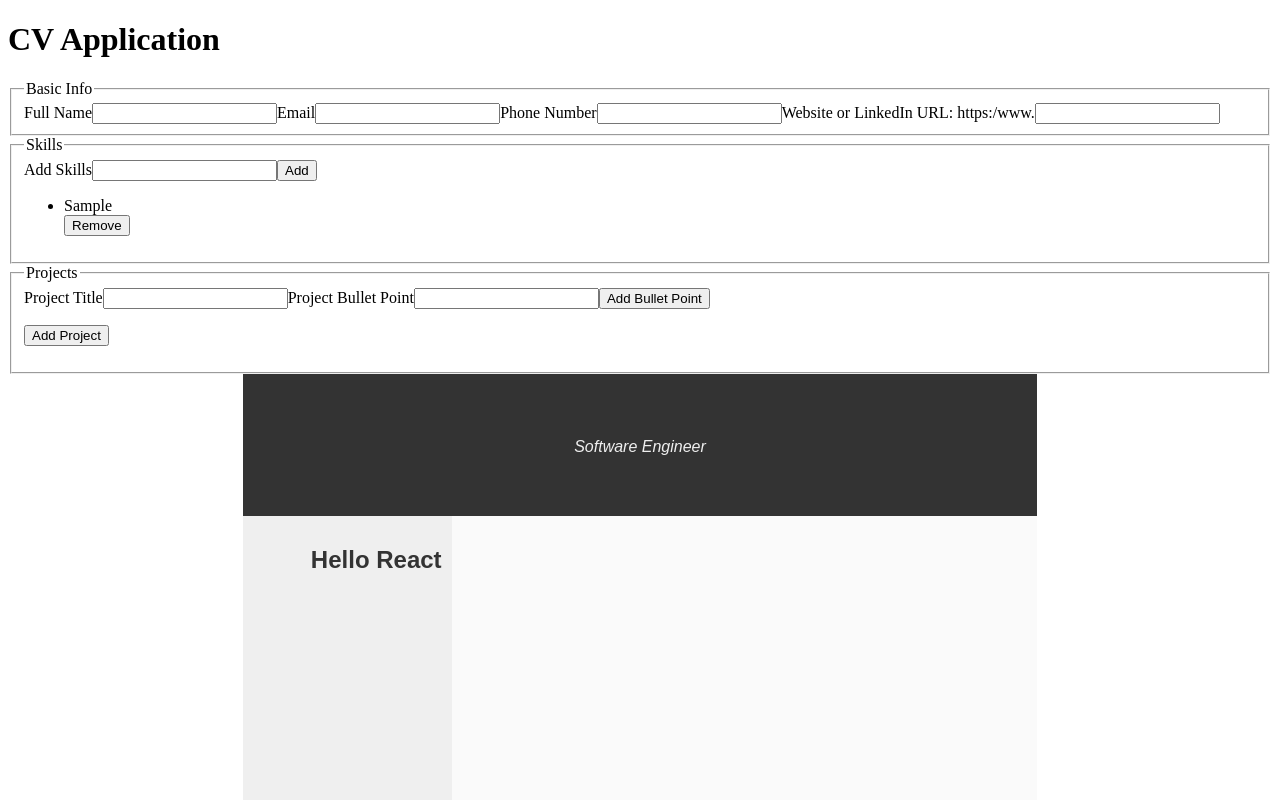
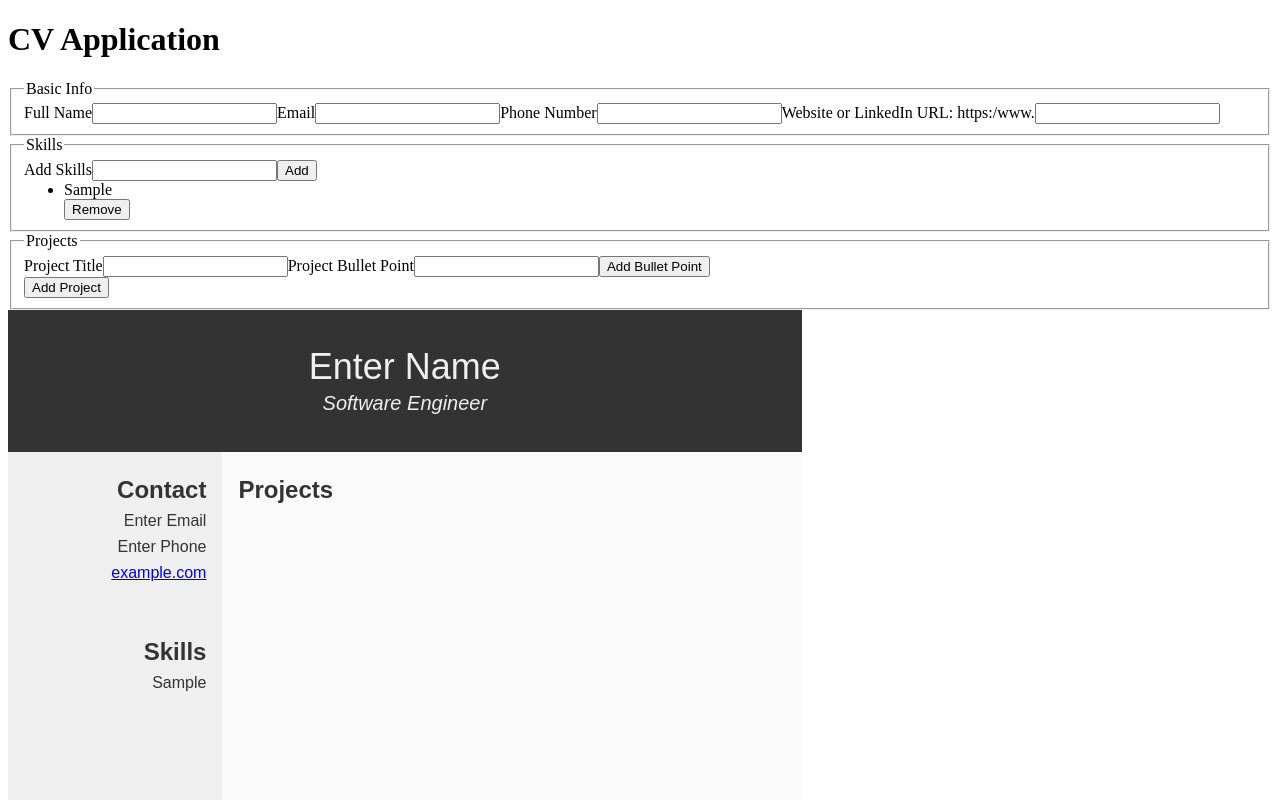
Before and after one commit to agabra23/cv-application-new, a React (Vite) app: page / in a window 1280 px wide. Both pictures are taken after typing "Sample" into the empty fields and a click on the button "Add". Shown: the top 800 px of the page. Built offline with nearby package versions, Linux system fonts and the light colour scheme.

Commit message:
Connect projects with pdf

```diff
--- a/src/App.jsx
+++ b/src/App.jsx
@@ -9,10 +9,10 @@ function App() {
   // Basic Info State
 
   const [basicInfo, setBasicInfo] = useState({
-    fullName: "",
-    email: "",
-    phone: "",
-    website: "",
+    fullName: "Enter Name",
+    email: "Enter Email",
+    phone: "Enter Phone",
+    website: "example.com",
   });
 
   const saveChanges = (e) => {
@@ -81,7 +81,7 @@ function App() {
 
         {/* PDF Render */}
 
-        <JSXtoPDF basicInfo={basicInfo} />
+        <JSXtoPDF basicInfo={basicInfo} skillsList={skillsList} projectsList={projectList} />
       </main>
     </>
   );
--- a/src/components/JSXtoPDF.jsx
+++ b/src/components/JSXtoPDF.jsx
@@ -1,6 +1,33 @@
 import "../styles/JSXtoPDF.css";
 
-export default function JSXtoPDF({ basicInfo }) {
+export default function JSXtoPDF({ basicInfo, skillsList, projectsList }) {
+  const websiteURL = "https:/www." + basicInfo.website;
+
+  const skills = skillsList.map((skill) => {
+    return (
+      <li className="skill-item" key={crypto.randomUUID()}>
+        {skill}
+      </li>
+    );
+  });
+
+  const projects = projectsList.map((project) => {
+    const bullets = project.description.map((bullet) => {
+      return (
+        <li key={crypto.randomUUID()} className="project-bullet">
+          {bullet}
+        </li>
+      );
+    });
+
+    return (
+      <div key={crypto.randomUUID()}>
+        <li className="project-title">{project.title}</li>
+        <ul>{bullets}</ul>
+      </div>
+    );
+  });
+
   return (
     <div className="pdf-page" size="A4">
       <div className="pdf-header">
@@ -11,9 +38,27 @@ export default function JSXtoPDF({ basicInfo }) {
       </div>
       <div className="pdf-body">
         <div className="left-column">
-          <h2>Hello React</h2>
+          <div className="contact-section left-section">
+            <h2>Contact</h2>
+            <p>{basicInfo.email}</p>
+            <p>{basicInfo.phone}</p>
+            <p>
+              <a href={websiteURL} target="_blank">
+                {basicInfo.website}
+              </a>
+            </p>
+          </div>
+          <div className="skills-section left-section">
+            <h2>Skills</h2>
+            <ul>{skills}</ul>
+          </div>
         </div>
-        <div className="main-body"></div>
+        <div className="main-body">
+          <div className="projects-section">
+            <h2>Projects</h2>
+            <ul>{projects}</ul>
+          </div>
+        </div>
       </div>
     </div>
   );
--- a/src/styles/JSXtoPDF.css
+++ b/src/styles/JSXtoPDF.css
@@ -4,7 +4,6 @@
   flex-direction: column;
   width: 21cm;
   height: 29.7cm;
-  margin: auto;
   color: #333;
   font-family: Arial, Helvetica, sans-serif;
 }
@@ -23,16 +22,17 @@
 
 .pdf-header > h2 {
   font-weight: 100;
-  font-size: 1rem;
+  font-size: 1.25rem;
 }
 
 .pdf-header > h1 {
   font-weight: 200;
-  font-size: 2rem;
+  font-size: 2.25rem;
 }
 
 .pdf-header > h2,
-.pdf-header > h1 {
+.pdf-header > h1,
+ul {
   margin: 0;
 }
 
@@ -43,12 +43,47 @@
 
 .left-column {
   flex: 1;
-  padding: 10px;
+  padding: 1rem;
   text-align: right;
+  font-size: 1rem;
+}
+
+.left-column > div > h2 {
+  font-size: 1.5rem;
+  margin: 0;
+}
+
+.left-column > div > p {
+  margin: 0.5rem 0;
 }
 
 .main-body {
   flex: 3;
-  padding: 10px;
+  padding: 1rem;
   background-color: #fafafa;
 }
+
+.skills-section > ul > li {
+  list-style: none;
+  margin: 0.5rem 0 1rem 0;
+}
+
+.left-section {
+  margin: 0.5rem 0 3.5rem 0;
+}
+
+.main-body > div > h2 {
+  margin: 0.5rem 0;
+  font-size: 1.5rem;
+}
+
+.project-title {
+  list-style: none;
+  margin-bottom: .5rem;
+  font-size: 1rem;
+  font-weight: 600;
+}
+
+.project-bullet {
+  margin-bottom: .25rem;
+}
```
